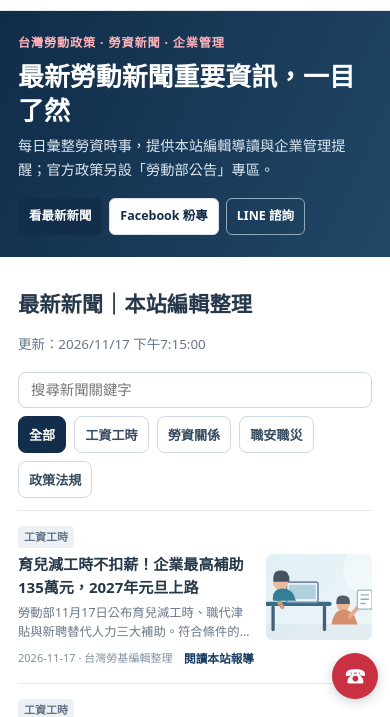
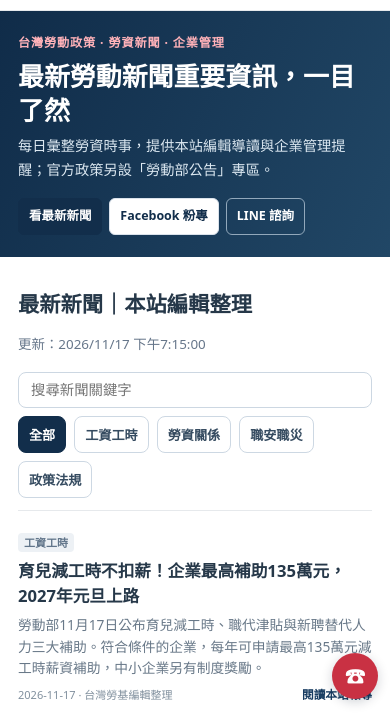
Before and after one commit to sam0989422478/taiwan-labor-news, a plain HTML site: page index.html in a window 390 px wide. Shown: the part 131-848 px from the top of the page. Drawn offline with Linux system fonts and the light colour scheme.

Commit message:
Switch news list to elegant text-only cards while retaining brand logo

```diff
--- a/index.html
+++ b/index.html
@@ -84,6 +84,8 @@ main{padding-top:29px}.section-head h2{font-size:1.33rem}.controls{margin-bottom
  .float-contact summary{width:46px;height:46px;min-height:46px;font-size:20px}
 }
 
+/* Pure-text news design: remove thumbnails, let titles and summaries breathe */
+.story{display:block;padding:18px 0}.story-body{display:block}.story h3{font-size:1.1rem;-webkit-line-clamp:unset;display:block}.story p{-webkit-line-clamp:3}.story-art{display:none!important}@media(max-width:640px){.story{display:block;padding:17px 0}.story h3{font-size:1.04rem}.story p{font-size:.86rem}}
 </style>
 </head>
 <body>
@@ -122,7 +124,7 @@ function render(){
  const totalPages=Math.ceil(list.length/pageSize);
  currentPage=Math.max(1,Math.min(currentPage,totalPages));
  const shown=list.slice((currentPage-1)*pageSize,currentPage*pageSize);
- shown.forEach(n=>{const a=text('article','','story'),stripe=text('div','','stripe'),body=text('div','','story-body'),t=text('span',n.category,'tag'),h=text('h3',n.title),desc=text('p',n.summary),foot=text('div','','story-bottom'),meta=text('span',(n.date||'')+' · 台灣勞基編輯整理'),link=text('a','閱讀本站報導');link.href='article.html?id='+encodeURIComponent(n.id);foot.append(meta,link);body.append(t,h,desc,foot);const art=text('div','','story-art');const img=document.createElement('img');img.loading='lazy';img.alt='新聞主題示意圖，非事件現場照片';img.src=(typeof n.image==='string'&&/^assets\/generated\/[a-zA-Z0-9_-]+\.webp$/.test(n.image))?n.image:editorialImage(n);img.onerror=()=>{img.onerror=null;img.src=editorialImage(n)};art.append(img);art.setAttribute("title","示意圖，非事件現場照片");a.append(stripe,art,body);results.append(a)});
+ shown.forEach(n=>{const a=text('article','','story'),stripe=text('div','','stripe'),body=text('div','','story-body'),t=text('span',n.category,'tag'),h=text('h3',n.title),desc=text('p',n.summary),foot=text('div','','story-bottom'),meta=text('span',(n.date||'')+' · 台灣勞基編輯整理'),link=text('a','閱讀本站報導');link.href='article.html?id='+encodeURIComponent(n.id);foot.append(meta,link);body.append(t,h,desc,foot);a.append(stripe,body);results.append(a)});
  count.textContent='共 '+list.length+' 篇 · 每頁 '+pageSize+' 篇';
  if(totalPages<=1)return;
  function addButton(label,page,disabled,active){
```
